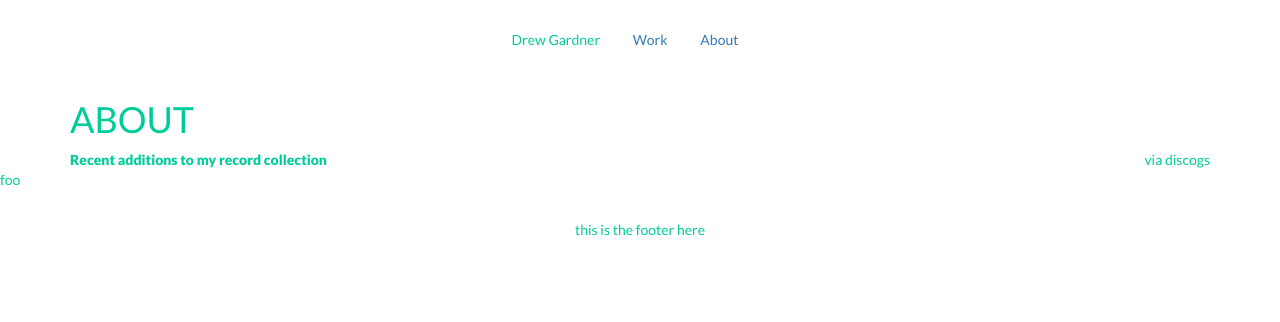
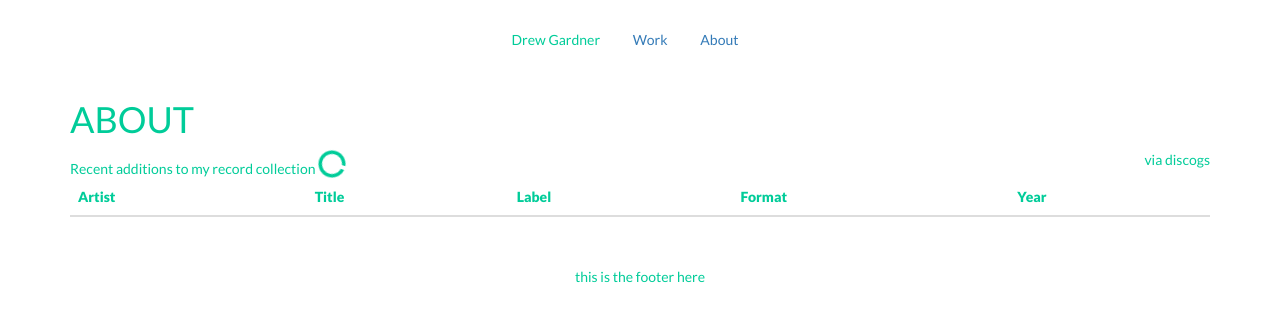
Before and after one commit to dreeeeewwwww/dreeeeewwwww.github.io, a Jekyll site: the page built from about/index.html, in a window 1280 px wide. Shown: the top 322 px of the page. Built offline with Jekyll 4.4.1, drawn with Linux system fonts in a browser that asks for light colours; nearby versions of some CDN libraries.

Commit message:
add api spinner, flesh out table

```diff
--- a/_includes/head.html
+++ b/_includes/head.html
@@ -15,6 +15,7 @@ Wow, you read this?!
   <title>{% if page.title %}{{ page.title }} &mdash; {% endif %}Drew Gardner</title>
 
   <link rel="stylesheet" href="https://maxcdn.bootstrapcdn.com/bootstrap/3.3.5/css/bootstrap.min.css">
+  <link rel="stylesheet" href="https://maxcdn.bootstrapcdn.com/font-awesome/4.4.0/css/font-awesome.min.css">
   <link rel="stylesheet" href="/assets/css/dg.css">
   <script src="https://ajax.googleapis.com/ajax/libs/jquery/1.11.3/jquery.min.js"></script>
   <script src="https://maxcdn.bootstrapcdn.com/bootstrap/3.3.5/js/bootstrap.min.js"></script>
--- a/about/index.html
+++ b/about/index.html
@@ -9,10 +9,22 @@ layout: default
 
       <div class="row">
         <div class="col-md-12">
-          <strong>Recent additions to my record collection</strong><span class="pull-right">via discogs</span>
+          Recent additions to my record collection<span class="pull-right">via discogs</span>
+          <table class="table">
+            <thead>
+              <tr>
+                <th>Artist</th>
+                <th>Title</th>
+                <th>Label</th>
+                <th>Format</th>
+                <th>Year</th>
+              </tr>
+            </thead>
+            <tbody id="discogs">
+              <i class="fa fa-circle-o-notch fa-spin fa-2x discogs-spinner"></i>
+            </tbody>
+          </table>
         </div>
-        <div id="discogs"></div>
-
       </div>
 
     </div>
@@ -20,19 +32,14 @@ layout: default
 </div>
 <script type="text/javascript">
 $(document).ready(function(){
+  $(".discogs-spinner").show();
   jQuery.getJSON("http://api.discogs.com/users/astronaut_jones/collection/folders/0/releases?callback=&sort=added&sort_order=desc", function(data) {
+    $(".discogs-spinner").hide();
     $.each(data.releases, function(i,release){
       content =
-      '<div class="col-md-3 col-sm-4 col-xs-6 release">'+
-      '<a href="http://www.discogs.com/release/'+release.basic_information.id+'" target="_blank">'+
-      release.basic_information.artists[0].name+'&nbsp;-&nbsp;'+
-      release.basic_information.title+
-      '<br /><span class="label-year">'+release.basic_information.labels[0].name+'&nbsp;('+release.basic_information.year+')'+'</span>'
-      '</a>'
-      '</div>';
+      '<tr><a href="http://www.discogs.com/release/'+release.basic_information.id+'" target="_blank"><td>'+release.basic_information.artists[0].name+'</td><td>'+release.basic_information.title+'</td><td>'+release.basic_information.labels[0].name+'</td><td>'+release.basic_information.formats[0].descriptions[0]+'</td><td>'+release.basic_information.year+'</td></a></tr>';
       $(content).appendTo("#discogs");
     });
   });
 });
 </script>
-foo
```
